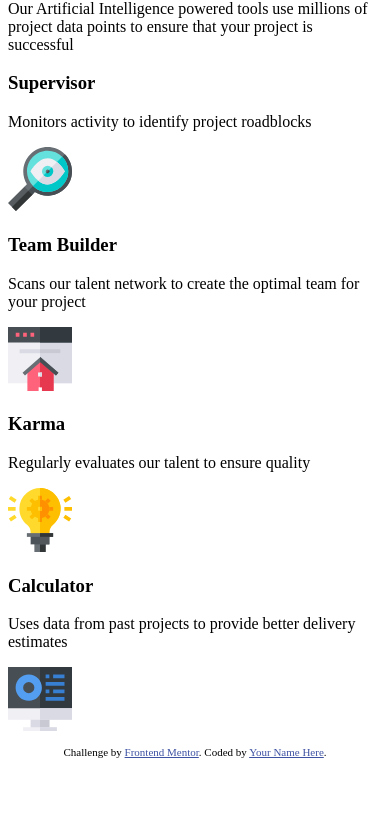
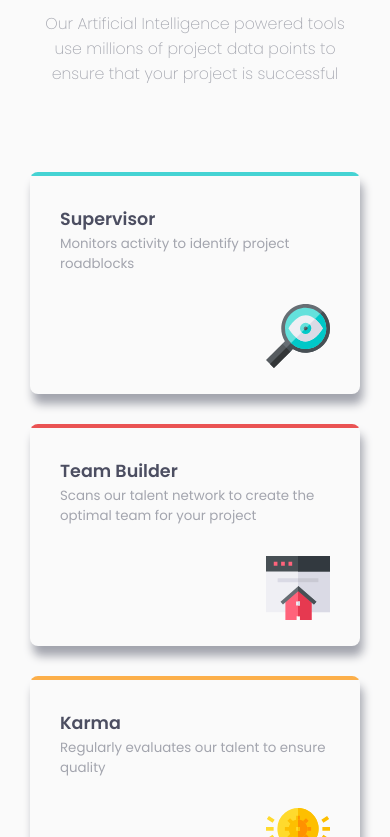
Before and after one commit to AngelKamy/four-card-section-master, a plain HTML site: page index.html in a window 390 px wide. Shown: the part 165-1002 px from the top of the page. Before the commit the page ends 934 px from the top, so only its background shows below. Drawn offline with Linux system fonts and the light colour scheme.

Commit message:
feat: Diseño responsivo, first mobile

```diff
--- a/css/style.css
+++ b/css/style.css
@@ -1,9 +1,123 @@
+@import url('https://fonts.googleapis.com/css2?family=Poppins:wght@200;400;600&display=swap');
+
+:root {
+    --Red: hsl(0, 78%, 62%);
+    --Cyan: hsl(180, 62%, 55%);
+    --Orange: hsl(34, 97%, 64%);
+    --Blue: hsl(212, 86%, 64%);
+
+    --Very-Dark-Blue: hsl(234, 12%, 34%);
+    --Grayish-Blue: hsl(229, 6%, 66%);
+    --Very-Light-Gray: hsl(0, 0%, 98%);
+
+    --MyFontSize: 15px;
+
+}
+
+body {
+    font-family: 'Poppins', sans-serif;
+    font-size: var(--MyFontSize);
+    color: var(--Very-Dark-Blue);
+    background-color: var(--Very-Light-Gray);
+    padding: 0;
+    margin: 0;
+    box-sizing: border-box;
+}
+
+.container {
+    margin: 90px 30px;
+    display: flex;
+    flex-direction: column;
+    align-items: center;
+}
+
+/* -----------Header------------ */
+header {
+    text-align: center;
+    margin-bottom: 70px;
+}
+
+header h1 {
+    margin: 0;
+    font-size: 1.6em;
+    font-weight: 200;
+}
+
+header h2 {
+    font-size: 1.6em;
+    font-weight: 600;
+    margin: 0
+}
+
+header p {
+    font-size: 1.05em;
+    color: var(--Grayish-Blue);
+    font-weight: 200;
+}
+
+
+/* -----------Cards------------ */
+.cardscontainer{
+    max-width: 500px;
+    margin: 0 auto;
+}
+.cards {
+    border-radius: 8px;
+    background-color: var(--Very-Light-Gray);
+    box-shadow: 3px 10px 10px var(--Grayish-Blue);
+    margin-bottom: 30px;
+    min-width: 310px;
+    max-width: 500px;
+    height: 222px;
+    overflow: hidden;
+}
+
+.card1 .line {
+    background-color: var(--Cyan);
+    height: 4px;
+}
+
+.card2 .line {
+    background-color: var(--Red);
+    height: 4px;
+}
+
+.card3 .line {
+    background-color: var(--Orange);
+    height: 4px;
+}
+
+.card4 .line {
+    background-color: var(--Blue);
+    height: 4px;
+}
+
+.content {
+    padding: 30px;
+}
+
+.content h3 {
+    margin-top: 0;
+}
+
+.content p {
+    color: var(--Grayish-Blue);
+    font-size: 0.89em;
+    margin: -15px 0 30px;
+
+}
+
+.image {
+    text-align: right;
+}
+
+
 /* -----footer---- */
 .attribution {
     font-size: 11px;
     text-align: center;
-  }
+}
 
-  .attribution a {
+.attribution a {
     color: hsl(228, 45%, 44%);
-  }
+}
--- a/index.html
+++ b/index.html
@@ -14,15 +14,15 @@
 
 <body>
 
+  <div class="container">
+
     <header>
-    <h1>Reliable, efficient delivery</h1>Reliable, efficient delivery
+      <h1>Reliable, efficient delivery</h1>
       <h2>Powered by Technology</h2>
       <p> Our Artificial Intelligence powered tools use millions of project data points
         to ensure that your project is successful</p>
     </header>
-
     <div class="cardscontainer">
-
       <div class="cards card1">
         <div class="line"></div>
         <div class="content">
@@ -33,7 +33,7 @@
           </div>
         </div>
       </div>
-
+      <div class="twocards">
         <div class="cards card2">
           <div class="line"></div>
           <div class="content">
@@ -44,7 +44,6 @@
             </div>
           </div>
         </div>
-
         <div class="cards card3">
           <div class="line"></div>
           <div class="content">
@@ -55,7 +54,7 @@
             </div>
           </div>
         </div>
-
+      </div>
       <div class="cards card4">
         <div class="line"></div>
         <div class="content">
@@ -66,19 +65,17 @@
           </div>
         </div>
       </div>
+    </div>
 
   </div>
-
-
-
-
 
   <footer>
     <p class="attribution">
       Challenge by <a href="https://www.frontendmentor.io?ref=challenge" target="_blank">Frontend Mentor</a>.
-      Coded by <a href="#">Your Name Here</a>.
+      Coded by <a href="https://github.com/AngelKamy" target="_blank">Angel Vasquez</a>.
     </p>
   </footer>
+
 </body>
 
 </html>
```
Lines whose indentation alone changed are shown as unchanged.
